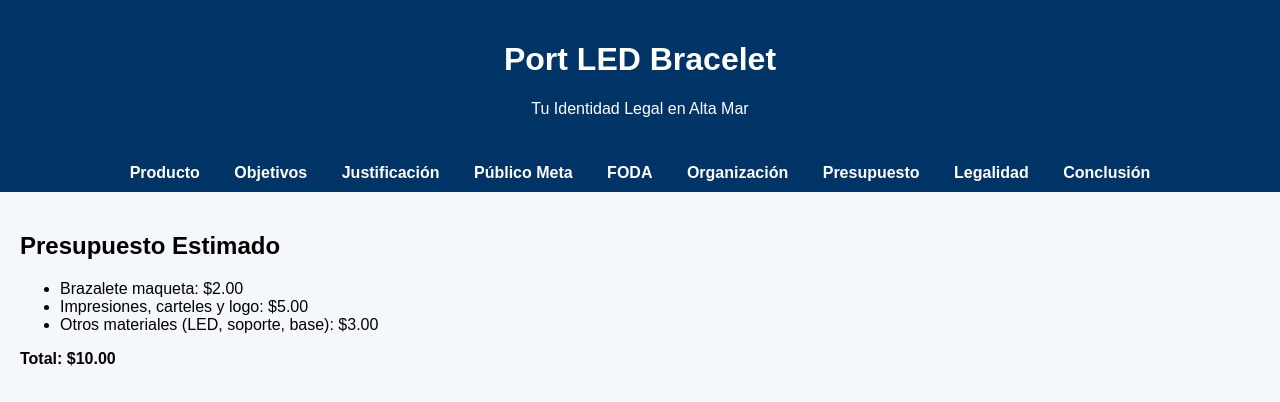
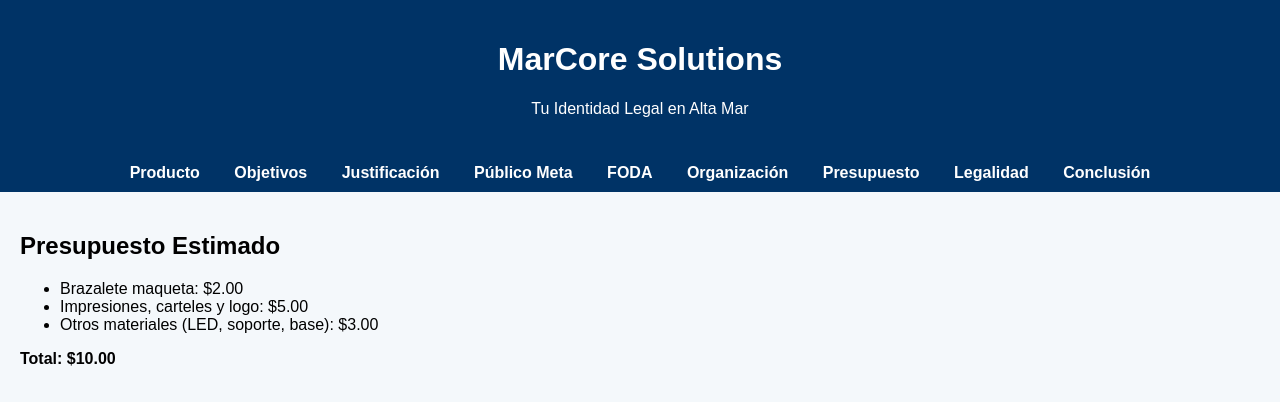
Before and after one commit to pmudarra19/port-led-bracelet-1, a plain HTML site: page presupuesto.html in a window 1280 px wide. Drawn offline with Linux system fonts and the light colour scheme.

Commit message:
Update presupuesto.html

```diff
--- a/presupuesto.html
+++ b/presupuesto.html
@@ -15,7 +15,7 @@
 </head>
 <body>
 <header>
-    <h1>Port LED Bracelet</h1>
+    <h1>MarCore Solutions</h1>
     <p>Tu Identidad Legal en Alta Mar</p>
 </header>
 <nav>
```
